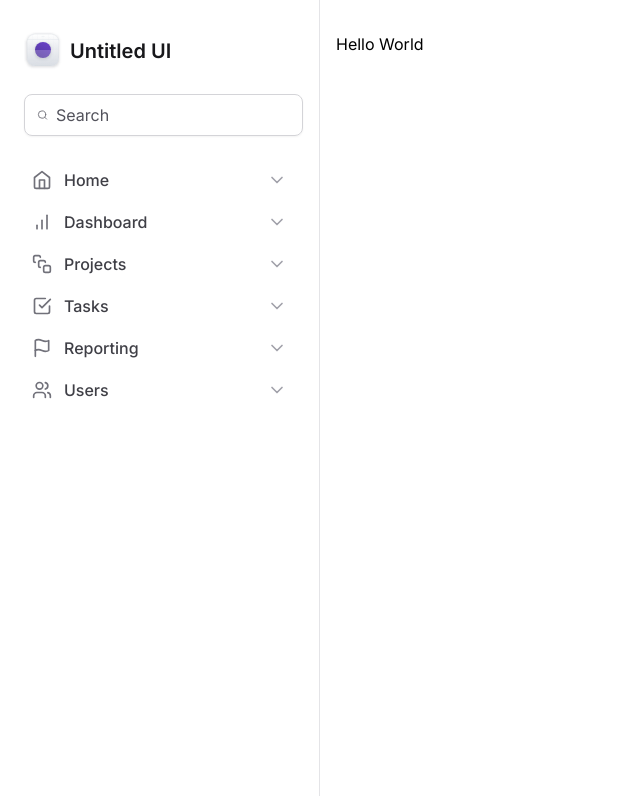
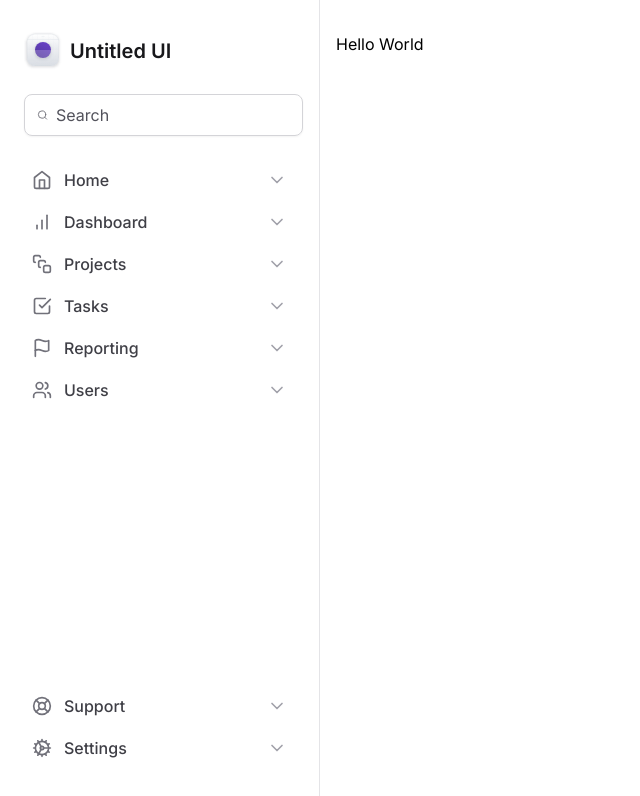
Before and after one commit to RayanneRamos/masterizando-tailwind, a Next.js app: page / in a window 1280 px wide. Shown: the top 796 px of the page, without its empty margins (0-640 px from the left). Built offline with nearby package versions, Linux system fonts and the light colour scheme.

Commit message:
criando o segundo menu da aplicação

```diff
--- a/src/components/Sidebar/index.tsx
+++ b/src/components/Sidebar/index.tsx
@@ -1,10 +1,11 @@
-import { Search } from 'lucide-react'
-import { Logo } from './Logo'
-import { MainNavigator } from './MainNavigation'
+import { Cog, LifeBuoy, Search } from "lucide-react";
+import { Logo } from "./Logo";
+import { MainNavigator } from "./MainNavigation";
+import { NavItem } from "./MainNavigation/NavItem";
 
 export function Sidebar() {
   return (
-    <aside className="space-y-6 border-r border-zinc-200 px-5 py-8">
+    <aside className="flex flex-col gap-6 border-r border-zinc-200 px-5 py-8">
       <Logo />
       <div className=" mx-1 flex w-full items-center gap-2 rounded-lg border border-zinc-300 px-3 py-2 shadow-sm">
         <Search className="h-5 w-5 text-zinc-500" />
@@ -14,6 +15,12 @@
         />
       </div>
       <MainNavigator />
+      <div className="mt-auto flex flex-col gap-6">
+        <nav className="space-y-0.5">
+          <NavItem title="Support" icon={LifeBuoy} />
+          <NavItem title="Settings" icon={Cog} />
+        </nav>
+      </div>
     </aside>
-  )
+  );
 }
```
